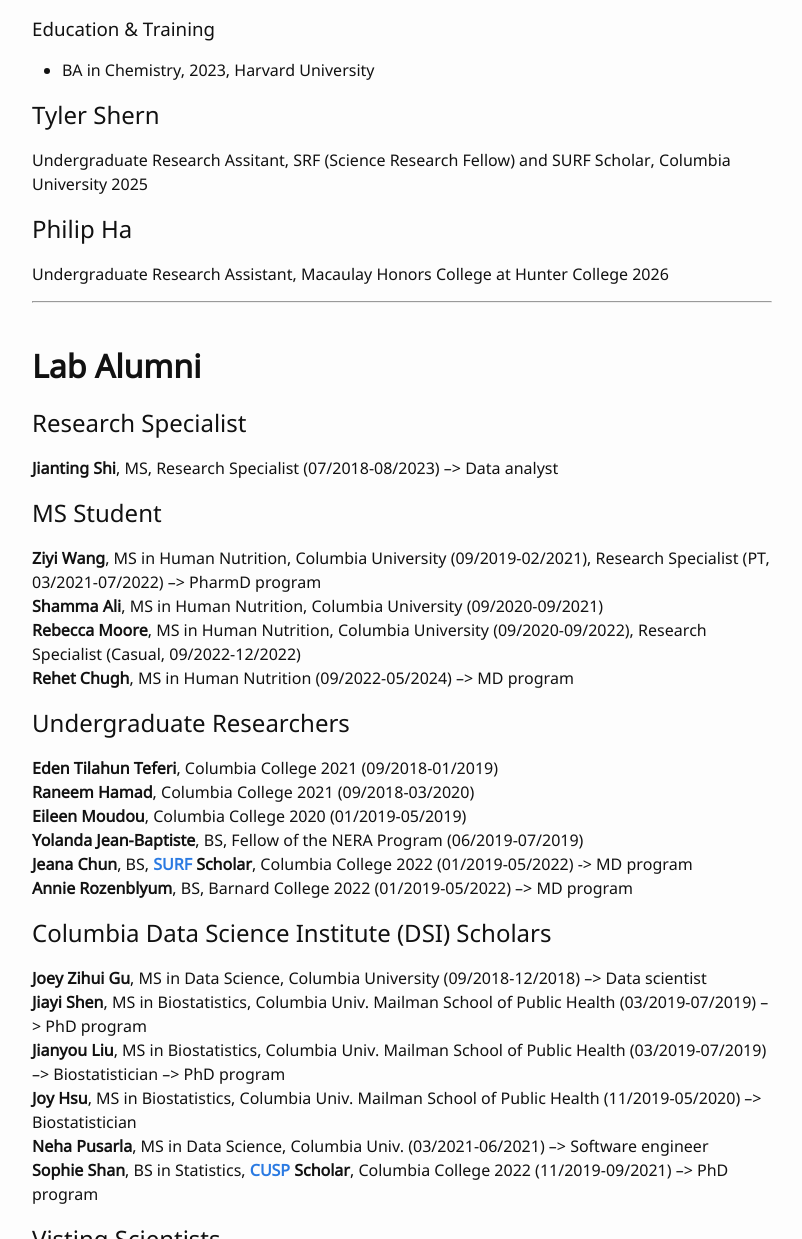
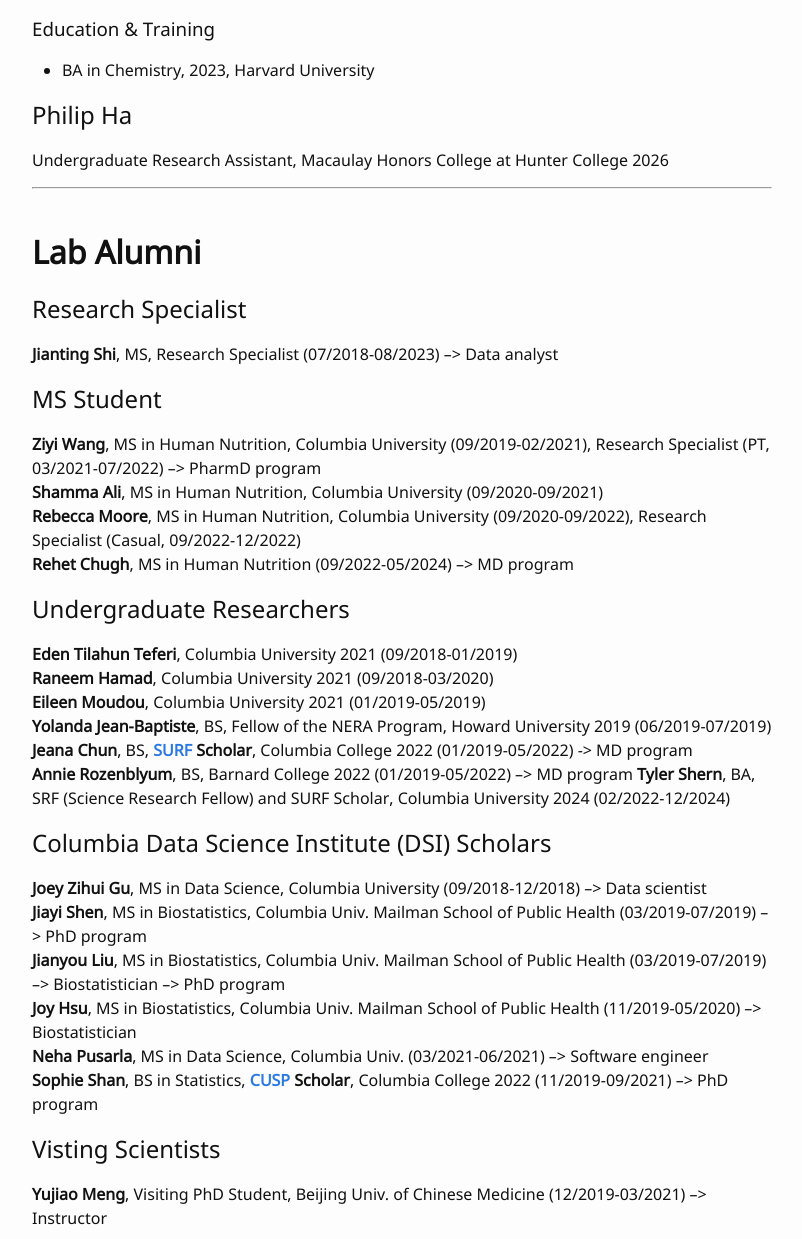
Before and after one commit to hanruizhang/zhanglab, a Jekyll site: the page built from 2_People.md, in a window 1280 px wide and 1400 px high, scrolled down 3287 px. Shown: the part 161-1400 px from the top of the window, without its empty margins (238-1040 px from the left). Built offline with Jekyll 4.4.1, drawn with Linux system fonts in a browser that asks for light colours; comment, search, counter and statistics services are not loaded.

Commit message:
Update 2_People.md

```diff
--- a/2_People.md
+++ b/2_People.md
@@ -90,8 +90,6 @@
 ### Education & Training
 - BA in Chemistry, 2023, Harvard University
 
-## Tyler Shern
-#### Undergraduate Research Assitant, SRF (Science Research Fellow) and SURF Scholar, Columbia University 2025
 
 ## Philip Ha
 #### Undergraduate Research Assistant, Macaulay Honors College at Hunter College 2026
@@ -111,12 +109,14 @@
 
 
 ## Undergraduate Researchers
-**Eden Tilahun Teferi**, Columbia College 2021 (09/2018-01/2019)
-**Raneem Hamad**, Columbia College 2021 (09/2018-03/2020)
-**Eileen Moudou**, Columbia College 2020 (01/2019-05/2019)
-**Yolanda Jean-Baptiste**, BS, Fellow of the NERA Program (06/2019-07/2019)
+**Eden Tilahun Teferi**, Columbia University 2021 (09/2018-01/2019)
+**Raneem Hamad**, Columbia University 2021 (09/2018-03/2020)
+**Eileen Moudou**, Columbia University 2021 (01/2019-05/2019)
+**Yolanda Jean-Baptiste**, BS, Fellow of the NERA Program, Howard University 2019 (06/2019-07/2019)
 **Jeana Chun**, BS, **[SURF](http://www.columbia.edu/cu/biology/ug/surf/) Scholar**, Columbia College 2022 (01/2019-05/2022) -> MD program
 **Annie Rozenblyum**, BS, Barnard College 2022 (01/2019-05/2022) –> MD program
+**Tyler Shern**, BA, SRF (Science Research Fellow) and SURF Scholar, Columbia University 2024 (02/2022-12/2024)
+
 
 ## Columbia Data Science Institute (DSI) Scholars
 **Joey Zihui Gu**, MS in Data Science, Columbia University (09/2018-12/2018) –> Data scientist
```
